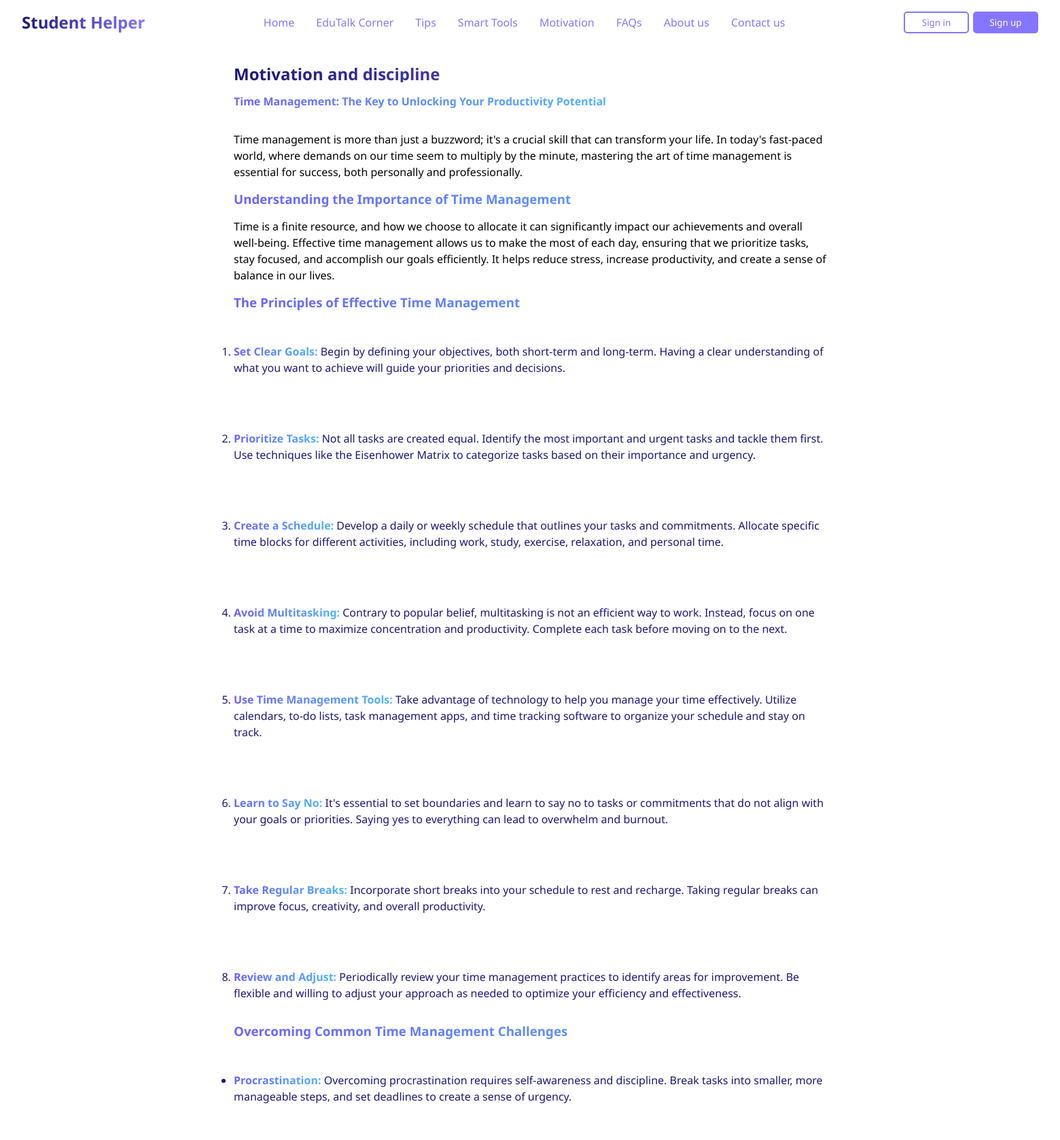
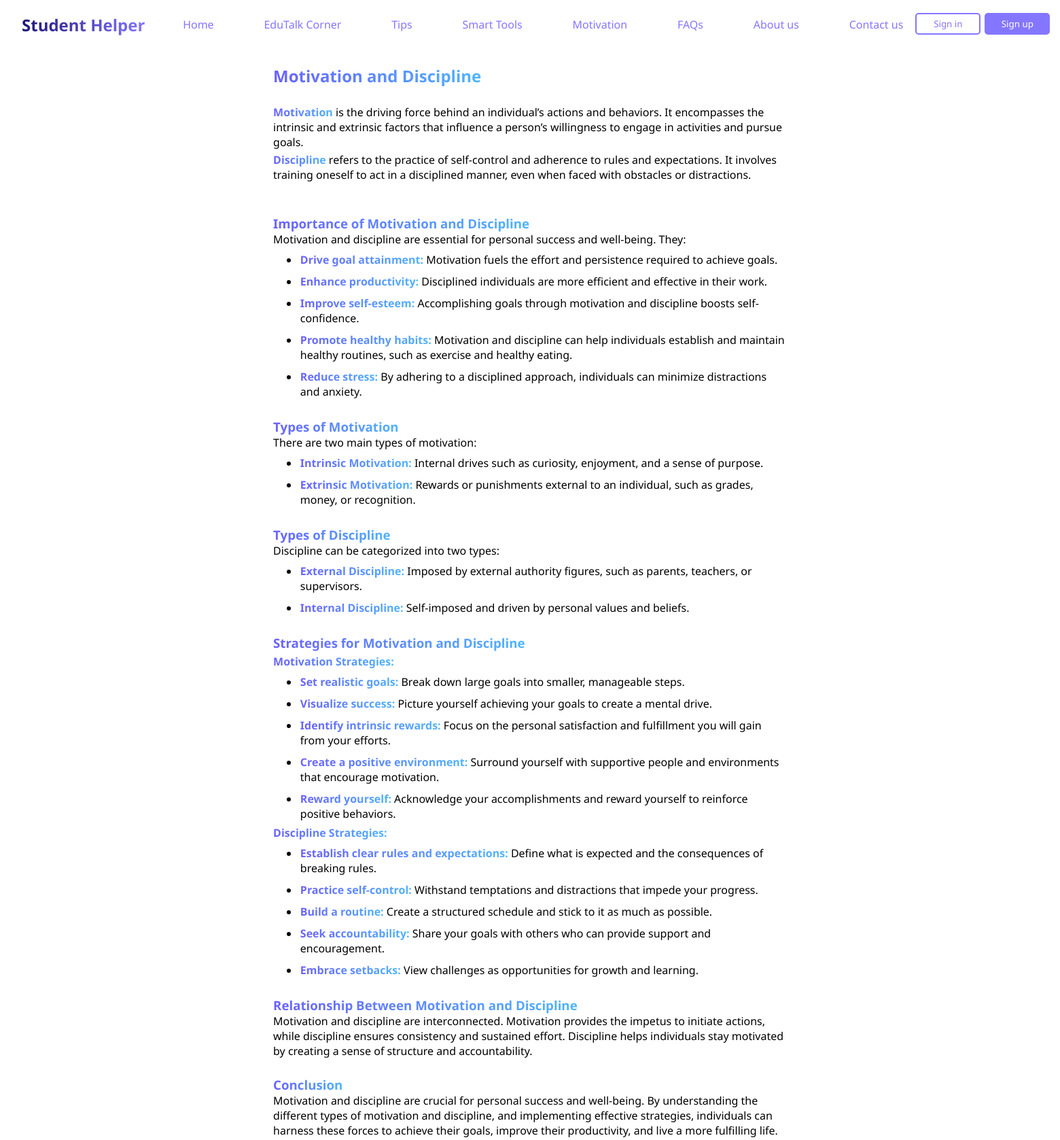
Before and after one commit to nayan00112/StudentHelper, a Django app: page /blogs/time_management/ in a window 1560 px wide. Shown: the top 1677 px of the page at 68% size. Run offline with Django 5.2, Linux system fonts and the light colour scheme.

Commit message:
Student Helper

```diff
--- a/StudentHelper/Templates/base.html
+++ b/StudentHelper/Templates/base.html
@@ -18,8 +18,8 @@
         <ul class="flex_row fordesk" id='ulnav'>
             <li><a href="/" class="{% if Home %}activenavbar{% endif %}">Home</a></li>
             <li><a href="/interaction/addquestion" class="{% if EduTalk_Corner %}activenavbar{% endif %}">EduTalk&nbsp;Corner</a></li>
-            <li><a href="#" class="{% if Tips %}activenavbar{% endif %}">Tips</a></li>
-            <li><a href="#" class="{% if Smart_Tools %}activenavbar{% endif %}">Smart&nbsp;Tools</a></li>
+            <li><a href="/#skillstips" class="{% if Tips %}activenavbar{% endif %}">Tips</a></li>
+            <li><a href="/#explore" class="{% if Smart_Tools %}activenavbar{% endif %}">Smart&nbsp;Tools</a></li>
             <li><a href="/blogs/motivation" class="{% if Motivation %}activenavbar{% endif %}">Motivation</a></li>
             <li><a href="/blogs/faqs" class="{% if FAQs %}activenavbar{% endif %}">FAQs</a></li>
             <li><a href="/blogs/about_us" class="{% if About_us %}activenavbar{% endif %}">About&nbsp;us</a></li>
--- a/StudentHelper/Templates/blogs/time_management.html
+++ b/StudentHelper/Templates/blogs/time_management.html
@@ -3,9 +3,10 @@
 {% load static %}
 
 {% block style %}
-<link rel="stylesheet" href="{% static 'blogs.css'%}">
+<!-- <link rel="stylesheet" href="{% static 'blogs.css'%}"> -->
 
 <style>
+    h1,
     h2,
     h3,
     h4,
@@ -15,50 +16,99 @@
         -webkit-background-clip: text;
         color: transparent;
         -webkit-text-fill-color: transparent;
+        display: inline-block;
+        margin-top: 4px;
+    }
+
+    li {
+        margin-left: 1cm;
+        padding: 2px;
+        margin-top: 2px;
+    }
+
+    .answer {
+        max-width: 20cm;
+        margin: auto;
     }
 </style>
 {% endblock style %}
 
 {% block maincontent %}
-<div>
-    <h1>Motivation and discipline</h1>
 
-    <p><strong>Time Management: The Key to Unlocking Your Productivity Potential</strong></p>
-    <p>Time management is more than just a buzzword; it&#39;s a crucial skill that can transform your life. In today&#39;s fast-paced world, where demands on our time seem to multiply by the minute, mastering the art of time management is essential for success, both personally and professionally.</p>
-    <h3 id="understanding-the-importance-of-time-management">Understanding the Importance of Time Management</h3>
-    <p>Time is a finite resource, and how we choose to allocate it can significantly impact our achievements and overall well-being. Effective time management allows us to make the most of each day, ensuring that we prioritize tasks, stay focused, and accomplish our goals efficiently. It helps reduce stress, increase productivity, and create a sense of balance in our lives.</p>
-    <h3 id="the-principles-of-effective-time-management">The Principles of Effective Time Management</h3>
-    <ol>
-    <li><p><strong>Set Clear Goals:</strong> Begin by defining your objectives, both short-term and long-term. Having a clear understanding of what you want to achieve will guide your priorities and decisions.</p>
-    </li>
-    <li><p><strong>Prioritize Tasks:</strong> Not all tasks are created equal. Identify the most important and urgent tasks and tackle them first. Use techniques like the Eisenhower Matrix to categorize tasks based on their importance and urgency.</p>
-    </li>
-    <li><p><strong>Create a Schedule:</strong> Develop a daily or weekly schedule that outlines your tasks and commitments. Allocate specific time blocks for different activities, including work, study, exercise, relaxation, and personal time.</p>
-    </li>
-    <li><p><strong>Avoid Multitasking:</strong> Contrary to popular belief, multitasking is not an efficient way to work. Instead, focus on one task at a time to maximize concentration and productivity. Complete each task before moving on to the next.</p>
-    </li>
-    <li><p><strong>Use Time Management Tools:</strong> Take advantage of technology to help you manage your time effectively. Utilize calendars, to-do lists, task management apps, and time tracking software to organize your schedule and stay on track.</p>
-    </li>
-    <li><p><strong>Learn to Say No:</strong> It&#39;s essential to set boundaries and learn to say no to tasks or commitments that do not align with your goals or priorities. Saying yes to everything can lead to overwhelm and burnout.</p>
-    </li>
-    <li><p><strong>Take Regular Breaks:</strong> Incorporate short breaks into your schedule to rest and recharge. Taking regular breaks can improve focus, creativity, and overall productivity.</p>
-    </li>
-    <li><p><strong>Review and Adjust:</strong> Periodically review your time management practices to identify areas for improvement. Be flexible and willing to adjust your approach as needed to optimize your efficiency and effectiveness.</p>
-    </li>
-    </ol>
-    <h3 id="overcoming-common-time-management-challenges">Overcoming Common Time Management Challenges</h3>
+<div class="answer">
+    <br>
+    <h2 id="motivation-and-discipline">Motivation and Discipline</h2><br>
+    <br>
+    <p><strong>Motivation</strong> is the driving force behind an individual’s actions and behaviors. It encompasses the
+        intrinsic and extrinsic factors that influence a person’s willingness to engage in activities and pursue goals.
+    </p>
+    <p><strong>Discipline</strong> refers to the practice of self-control and adherence to rules and expectations. It
+        involves training oneself to act in a disciplined manner, even when faced with obstacles or distractions.</p>
+    <br>
+    <br>
+    <h3>Importance of Motivation and Discipline</h3>
+    <p>Motivation and discipline are essential for personal success and well-being. They:</p>
     <ul>
-    <li><p><strong>Procrastination:</strong> Overcoming procrastination requires self-awareness and discipline. Break tasks into smaller, more manageable steps, and set deadlines to create a sense of urgency.</p>
-    </li>
-    <li><p><strong>Distractions:</strong> Minimize distractions by creating a conducive work environment. Turn off notifications, limit social media usage, and find a quiet space where you can focus without interruptions.</p>
-    </li>
-    <li><p><strong>Perfectionism:</strong> Striving for perfection can be a time-consuming habit. Learn to prioritize progress over perfection and accept that not everything needs to be flawless.</p>
-    </li>
-    <li><p><strong>Poor Planning:</strong> Lack of planning can lead to wasted time and missed deadlines. Invest time in effective planning and organization to set yourself up for success.</p>
-    </li>
+        <li><strong>Drive goal attainment:</strong> Motivation fuels the effort and persistence required to achieve
+            goals.</li>
+        <li><strong>Enhance productivity:</strong> Disciplined individuals are more efficient and effective in their
+            work.</li>
+        <li><strong>Improve self-esteem:</strong> Accomplishing goals through motivation and discipline boosts
+            self-confidence.</li>
+        <li><strong>Promote healthy habits:</strong> Motivation and discipline can help individuals establish and
+            maintain healthy routines, such as exercise and healthy eating.</li>
+        <li><strong>Reduce stress:</strong> By adhering to a disciplined approach, individuals can minimize distractions
+            and anxiety.</li>
+    </ul><br>
+    <h3>Types of Motivation</h3>
+    <p>There are two main types of motivation:</p>
+    <ul>
+        <li><strong>Intrinsic Motivation:</strong> Internal drives such as curiosity, enjoyment, and a sense of purpose.
+        </li>
+        <li><strong>Extrinsic Motivation:</strong> Rewards or punishments external to an individual, such as grades,
+            money, or recognition.</li>
+    </ul><br>
+    <h3>Types of Discipline</h3>
+    <p>Discipline can be categorized into two types:</p>
+    <ul>
+        <li><strong>External Discipline:</strong> Imposed by external authority figures, such as parents, teachers, or
+            supervisors.</li>
+        <li><strong>Internal Discipline:</strong> Self-imposed and driven by personal values and beliefs.</li>
     </ul>
-    <h3 id="conclusion">Conclusion</h3>
-    <p>Time management is a skill that can be learned and mastered with practice. By implementing effective time management strategies, you can take control of your schedule, increase productivity, and achieve your goals with greater ease. Remember, time is your most valuable asset—use it wisely.</p>
-
+    <br>
+    <h3>Strategies for Motivation and Discipline</h3>
+    <p><strong>Motivation Strategies:</strong></p>
+    <ul>
+        <li><strong>Set realistic goals:</strong> Break down large goals into smaller, manageable steps.</li>
+        <li><strong>Visualize success:</strong> Picture yourself achieving your goals to create a mental drive.</li>
+        <li><strong>Identify intrinsic rewards:</strong> Focus on the personal satisfaction and fulfillment you will
+            gain from your efforts.</li>
+        <li><strong>Create a positive environment:</strong> Surround yourself with supportive people and environments
+            that encourage motivation.</li>
+        <li><strong>Reward yourself:</strong> Acknowledge your accomplishments and reward yourself to reinforce positive
+            behaviors.</li>
+    </ul>
+    <p><strong>Discipline Strategies:</strong></p>
+    <ul>
+        <li><strong>Establish clear rules and expectations:</strong> Define what is expected and the consequences of
+            breaking rules.</li>
+        <li><strong>Practice self-control:</strong> Withstand temptations and distractions that impede your progress.
+        </li>
+        <li><strong>Build a routine:</strong> Create a structured schedule and stick to it as much as possible.</li>
+        <li><strong>Seek accountability:</strong> Share your goals with others who can provide support and
+            encouragement.</li>
+        <li><strong>Embrace setbacks:</strong> View challenges as opportunities for growth and learning.</li>
+    </ul>
+    <br>
+    <h3>Relationship Between Motivation and Discipline</h3>
+    <p>Motivation and discipline are interconnected. Motivation provides the impetus to initiate actions, while
+        discipline ensures consistency and sustained effort. Discipline helps individuals stay motivated by creating a
+        sense of structure and accountability.</p>
+    <br>
+    <h3>Conclusion</h3>
+    <p>Motivation and discipline are crucial for personal success and well-being. By understanding the different types
+        of motivation and discipline, and implementing effective strategies, individuals can harness these forces to
+        achieve their goals, improve their productivity, and live a more fulfilling life.</p>
 </div>
+<br><br>
 {% endblock maincontent %}
--- a/StudentHelper/Templates/home/index.html
+++ b/StudentHelper/Templates/home/index.html
@@ -7,7 +7,7 @@
         <p class="introtext">"Welcome to Student Helper! Your one-stop platform for all academic needs. Engage with fellow students, teachers, and experts to discuss, solve problems, and share resources. Join study groups and receive personalized guidance to enhance your learning journey. Dive into our vibrant community today and unlock your full potential!"</p>
     </main>
     <div class="bggradientlight">
-        <span class="centertext">Explore</span>
+        <span class="centertext" id='explore'>Explore</span>
         <div class="gridcards ib_column">
             <div class="card"><h3>Transpara</h3><p><b>Your Trusted Educational Partner.</b></p><p>At Transpara, our mission is to assist students in their quest to elevate their vocabulary. </p><p><a href="https://nayan1234.pythonanywhere.com/" target="_blank">Click Here!</a></p></div>
             <div class="card"><h3>AnsToQ</h3><p>AnsToQ provides accessible knowledge, empowering individuals to expand their understanding.
@@ -30,7 +30,7 @@
         </div>
     </div>
     <div class="lrbox">
-        <h2>Enhance your skills</h2>
+        <h2 id='skillstips'>Enhance your skills</h2>
         <div class="flex_row">
             <img class="imgleft" src="{% static 'images/tm.png' %}" alt="Time Management">
             <div onclick="window.location.href='/blogs/time_management'">
--- a/StudentHelper/blogs/views.py
+++ b/StudentHelper/blogs/views.py
@@ -1,10 +1,10 @@
 from django.shortcuts import render
 import requests
 import json
-
+from decouple import config
 
 def ques(kw):
-    api = "your_api_key"
+    api = config("articalsapi")
     # https://newsapi.org
     url = f'https://newsapi.org/v2/everything?q={kw}&apiKey={api}'
     response = requests.get(url)
--- a/StudentHelper/chatai/google_ai_chat_control.py
+++ b/StudentHelper/chatai/google_ai_chat_control.py
@@ -1,7 +1,8 @@
 import google.generativeai as genai
+from decouple import config
 
 # https://ai.google.dev/gemini-api/docs/api-key?authuser=1
-GOOGLE_API_KEY = "YOUR_API_KEY"
+GOOGLE_API_KEY = config("chatapi")
 
 genai.configure(api_key=GOOGLE_API_KEY)
 
```
Also changed, not shown: StudentHelper/Templates/chatai/chatpage.html (+12 -4 lines), StudentHelper/db.sqlite3, 1 other file.
